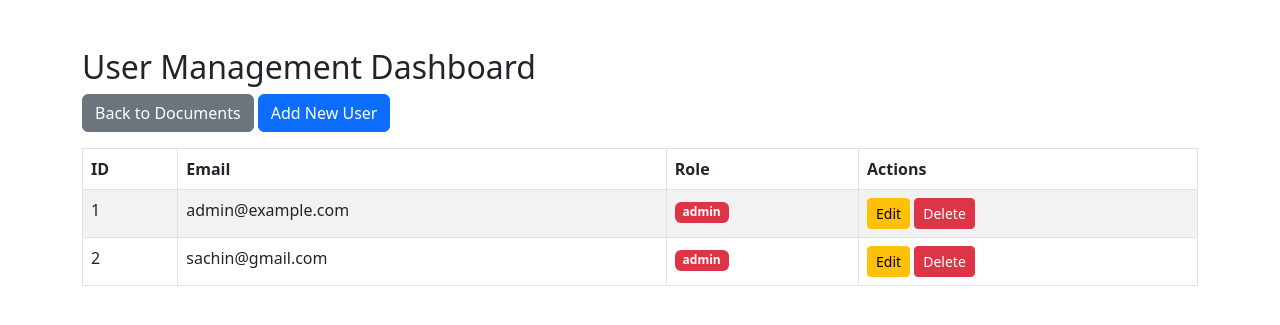
After one commit to sachinsinha1304/DocxKeeper, a Flask app: page /users/manage in a window 1280 px wide. The commit adds this page. Shown: the top 325 px of the page. Run offline with Flask 3, Linux system fonts and the light colour scheme; a user stored in the database is signed in.

Commit message:
user management feature initial setup

```diff
--- a/app.py
+++ b/app.py
@@ -8,12 +8,28 @@ from utilities.docx_create import (
 )
 from pathlib import Path
 from utilities.document_versioning import list_versions, restore_version
+from models import User, db
+
+from routes.user_routes import user_bp
+
 DOCS_ROOT = Path(__file__).resolve().parent / "documents"
 
 
 app = Flask(__name__)
 socketio.init_app(app)
 app.secret_key = 'your_super_secret_and_random_string'
+
+app.register_blueprint(user_bp)
+
+# --- ADD THIS CONFIGURATION ---
+app.config['SQLALCHEMY_DATABASE_URI'] = 'sqlite:///documents.db'  # Or your preferred database URI
+app.config['SQLALCHEMY_TRACK_MODIFICATIONS'] = False
+
+db.init_app(app)
+
+# 3. Create database tables automatically if they don't exist
+with app.app_context():
+    db.create_all()
 
 
 def resolve_file(subpath):
@@ -33,8 +49,13 @@ def resolve_file(subpath):
 @app.route("/", methods=['GET', 'POST'])
 def login():
     if request.method == 'POST':
-        session['email'] = request.form.get("email")
-        return redirect("all-docx")
+        email = request.form.get("email")
+        user = User.query.filter_by(email=email).first()
+        if user:
+            session['email'] = user.email
+            session['role'] = user.role  # Store role in session
+            return redirect(url_for('show_docx'))
+        flash("User not found in database.", "danger")
     return render_template("login.html")
 
 
--- /dev/null
+++ b/routes/user_routes.py
@@ -0,0 +1,56 @@
+from flask import Blueprint, render_template, request, redirect, url_for, session, flash
+from functools import wraps
+from models import db, User
+
+user_bp = Blueprint('user_bp', __name__, url_prefix='/users')
+
+def admin_required(f):
+    """Decorator to restrict access strictly to admin users."""
+    @wraps(f)
+    def decorated_function(*args, **kwargs):
+        if 'email' not in session or session.get('role') != 'admin':
+            flash("Access denied. Administrator privileges required.", "danger")
+            return redirect(url_for('show_docx'))
+        return f(*args, **kwargs)
+    return decorated_function
+
+@user_bp.route('/manage', methods=['GET'])
+@admin_required
+def manage_users():
+    users = User.query.all()
+    return render_template('manage.html', users=users)
+
+@user_bp.route('/create', methods=['POST'])
+@admin_required
+def create_user():
+    email = request.form.get('email')
+    role = request.form.get('role', 'user')
+
+    if User.query.filter_by(email=email).first():
+        flash("User with this email already exists.", "danger")
+    else:
+        new_user = User(email=email, role=role)
+        db.session.add(new_user)
+        db.session.commit()
+        flash("User created successfully.", "success")
+
+    return redirect(url_for('user_bp.manage_users'))
+
+@user_bp.route('/edit/<int:user_id>', methods=['POST'])
+@admin_required
+def edit_user(user_id):
+    user = User.query.get_or_404(user_id)
+    user.email = request.form.get('email')
+    user.role = request.form.get('role')
+    db.session.commit()
+    flash("User updated successfully.", "success")
+    return redirect(url_for('user_bp.manage_users'))
+
+@user_bp.route('/delete/<int:user_id>', methods=['POST'])
+@admin_required
+def delete_user(user_id):
+    user = User.query.get_or_404(user_id)
+    db.session.delete(user)
+    db.session.commit()
+    flash("User deleted successfully.", "success")
+    return redirect(url_for('user_bp.manage_users'))
--- /dev/null
+++ b/templates/manage.html
@@ -0,0 +1,117 @@
+<!DOCTYPE html>
+<html lang="en">
+<head>
+    <meta charset="UTF-8">
+    <title>User Management</title>
+    <link href="https://cdn.jsdelivr.net/npm/bootstrap@5.3.0/dist/css/bootstrap.min.css" rel="stylesheet">
+</head>
+<body class="container mt-5">
+
+    <h2>User Management Dashboard</h2>
+    <a href="{{ url_for('show_docx') }}" class="btn btn-secondary mb-3">Back to Documents</a>
+
+    <!-- Flash Messages (Fixed Jinja Tags) -->
+    {% with messages = get_flashed_messages(with_categories=true) %}
+        {% if messages %}
+            {% for category, message in messages %}
+                <div class="alert alert-{{ category }} alert-dismissible fade show" role="alert">
+                    {{ message }}
+                    <button type="button" class="btn-close" data-bs-dismiss="alert" aria-label="Close"></button>
+                </div>
+            {% endfor %}
+        {% endif %}
+    {% endwith %}
+
+    <!-- Button to Trigger Create User Modal -->
+    <button class="btn btn-primary mb-3" data-bs-toggle="modal" data-bs-target="#createUserModal">Add New User</button>
+
+    <!-- Users Table -->
+    <table class="table table-bordered table-striped">
+        <thead>
+            <tr>
+                <th>ID</th>
+                <th>Email</th>
+                <th>Role</th>
+                <th>Actions</th>
+            </tr>
+        </thead>
+        <tbody>
+            {% for user in users %}
+            <tr>
+                <td>{{ user.id }}</td>
+                <td>{{ user.email }}</td>
+                <td><span class="badge bg-{{ 'danger' if user.role == 'admin' else 'primary' }}">{{ user.role }}</span></td>
+                <td>
+                    <!-- Edit Button -->
+                    <button class="btn btn-sm btn-warning" data-bs-toggle="modal" data-bs-target="#editUserModal{{ user.id }}">Edit</button>
+
+                    <!-- Delete Form -->
+                    <form action="{{ url_for('user_bp.delete_user', user_id=user.id) }}" method="POST" class="d-inline">
+                        <button type="submit" class="btn btn-sm btn-danger" onclick="return confirm('Are you sure you want to delete this user?');">Delete</button>
+                    </form>
+                </td>
+            </tr>
+
+            <!-- Edit User Modal -->
+            <div class="modal fade" id="editUserModal{{ user.id }}" tabindex="-1">
+                <div class="modal-dialog">
+                    <form action="{{ url_for('user_bp.edit_user', user_id=user.id) }}" method="POST" class="modal-content">
+                        <!-- Fixed typo in class name -->
+                        <div class="modal-header">
+                            <h5 class="modal-title">Edit User</h5>
+                            <button type="button" class="btn-close" data-bs-dismiss="modal"></button>
+                        </div>
+                        <div class="modal-body">
+                            <div class="mb-3">
+                                <label class="form-label">Email</label>
+                                <input type="email" name="email" value="{{ user.email }}" class="form-control" required>
+                            </div>
+                            <div class="mb-3">
+                                <label class="form-label">Role</label>
+                                <select name="role" class="form-select">
+                                    <option value="user" {% if user.role == 'user' %}selected{% endif %}>User</option>
+                                    <option value="admin" {% if user.role == 'admin' %}selected{% endif %}>Admin</option>
+                                </select>
+                            </div>
+                        </div>
+                        <div class="modal-footer">
+                            <button type="submit" class="btn btn-success">Save Changes</button>
+                        </div>
+                    </form>
+                </div>
+            </div>
+            {% endfor %}
+        </tbody>
+    </table>
+
+    <!-- Create User Modal -->
+    <div class="modal fade" id="createUserModal" tabindex="-1">
+        <div class="modal-dialog">
+            <form action="{{ url_for('user_bp.create_user') }}" method="POST" class="modal-content">
+                <div class="modal-header">
+                    <h5 class="modal-title">Create New User</h5>
+                    <button type="button" class="btn-close" data-bs-dismiss="modal"></button>
+                </div>
+                <div class="modal-body">
+                    <div class="mb-3">
+                        <label class="form-label">Email</label>
+                        <input type="email" name="email" class="form-control" required>
+                    </div>
+                    <div class="mb-3">
+                        <label class="form-label">Role</label>
+                        <select name="role" class="form-select">
+                            <option value="user">User</option>
+                            <option value="admin">Admin</option>
+                        </select>
+                    </div>
+                </div>
+                <div class="modal-footer">
+                    <button type="submit" class="btn btn-primary">Create User</button>
+                </div>
+            </form>
+        </div>
+    </div>
+
+    <script src="https://cdn.jsdelivr.net/npm/bootstrap@5.3.0/dist/js/bootstrap.bundle.min.js"></script>
+</body>
+</html>
```
Also changed, not shown: models.py (added, +8 -0 lines), templates/all_docx.html (+18 -8 lines), instance/documents.db (added), 1 other file.
